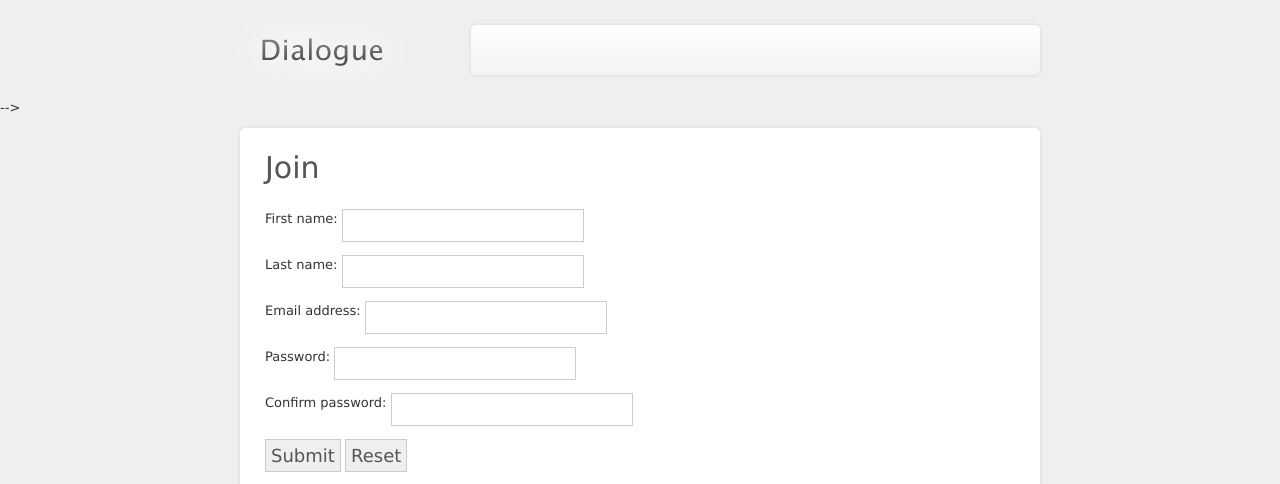
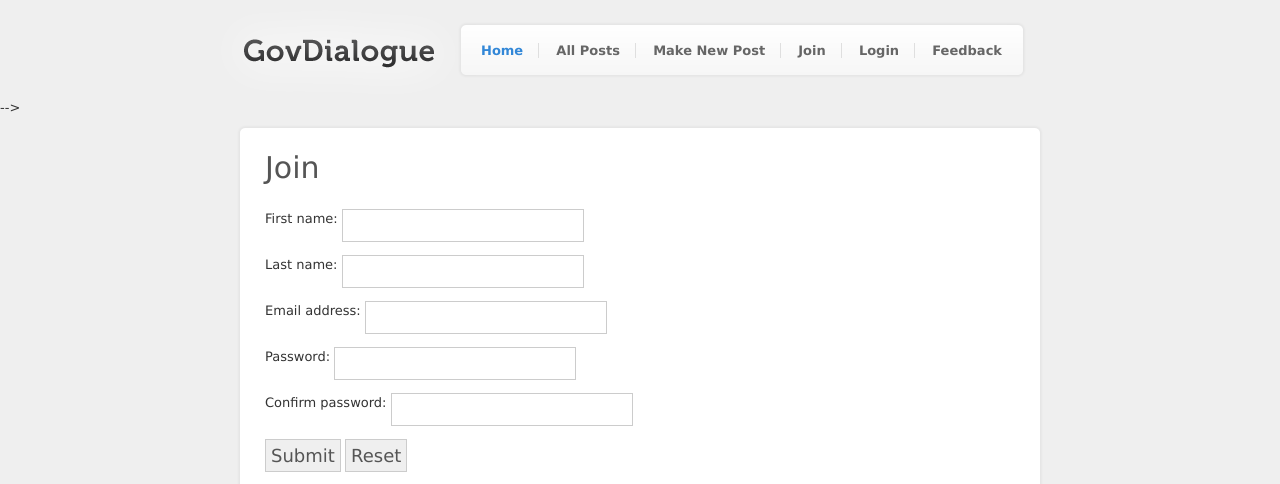
Before and after one commit to qiemem/GovDialogue, a PHP site: page /join.php in a window 1280 px wide. Shown: the top 484 px of the page. Run offline with PHP 8.4, Linux system fonts and the light colour scheme.

Commit message:
ohhhhhh baby

```diff
--- a/html/govit/header.php
+++ b/html/govit/header.php
@@ -52,8 +52,39 @@ function printHeader($page_title, $page_description, $page_keywords)
 <body>
 
 	<div class="headerContainer">
-    &nbsp;
-    </div>
+    	<div class="headerLeft"><img src="images/headerLeft.png" border="0" width="261" height="100" /></div>
+        <div class="nav">
+        	<ul class="nav">
+
+            <?php
+            if (isUserLoggedIn())
+            {
+                ?>
+                <li class="first thisPage"><a href="/govit/">Home</a></li>
+                <li><a href="/govit/allposts.php">All Posts</a></li>
+                <li><a href="/govit/makenewpost.php">Make New Post</a></li>
+                <li><a href="/govit/profile.php">Your Profile</a></li>
+                <li><a href="/govit/logout.php">Logout</a></li>
+                <li class="last"><a href="/govit/feedback.php">Feedback</a></li>
+                <?php
+            }
+            else
+            {
+            ?>
+                <li class="first thisPage"><a href="/govit/">Home</a></li>
+                <li><a href="/govit/allposts.php">All Posts</a></li>
+                <li><a href="/govit/makenewpost.php">Make New Post</a></li>
+                <li><a href="/govit/join.php">Join</a></li>
+                <li><a href="/govit/login.php">Login</a></li>
+                <li class="last"><a href="/govit/feedback.php">Feedback</a></li>
+            <?php
+            }
+            ?>
+            </ul>
+        </div>
+        <div class="headerRight"><img src="images/spacer.gif" border="0" width="1" height="1" /></div>
+        <div class="clearBoth"></div>
+    </div><!-- /.headerContainer -->
 
     <!--
     <div class="header">
@@ -61,33 +92,7 @@ function printHeader($page_title, $page_description, $page_keywords)
         <div class="headerContainer">
         <h1><a href="/govit/">Govit</a> <span class="version">alpha</span></h1>
 
-        <ul class="nav">
 
-        <?php
-        if (isUserLoggedIn())
-        {
-            ?>
-            <li><a href="/govit/">Home</a></li>
-            <li><a href="/govit/allposts.php">All Posts</a></li>
-            <li><a href="/govit/makenewpost.php">Make New Post</a></li>
-            <li><a href="/govit/profile.php">Your Profile</a></li>
-            <li><a href="/govit/logout.php">Logout</a></li>
-            <li><a href="/govit/feedback.php">Feedback</a></li>
-            <?php
-        }
-        else
-        {
-        ?>
-            <li><a href="/govit/">Home</a></li>
-            <li><a href="/govit/allposts.php">All Posts</a></li>
-            <li><a href="/govit/makenewpost.php">Make New Post</a></li>
-            <li><a href="/govit/join.php">Join</a></li>
-            <li><a href="/govit/login.php">Login</a></li>
-            <li><a href="/govit/feedback.php">Feedback</a></li>
-        <?php
-        }
-        ?>
-        </ul>
 
         </div><!-- /.headerContainer -->
 
--- a/html/govit/styles/global2.css
+++ b/html/govit/styles/global2.css
@@ -40,7 +40,6 @@ h2
 
 div.headerContainer
 {
-	background-image: url(../images/header_placeholder.png);
 	width: 850px;
 	height: 100px;
 	overflow: hidden;
@@ -48,20 +47,72 @@ div.headerContainer
 	padding: 0;
 }
 
-div.header ul.nav
+div.headerLeft
+{
+	float: left;
+	height: 100px;
+	width: 261px;
+}
+
+div.nav
+{
+	float: left;
+	background-image: url(../images/headerNavBg.png);
+	height: 100px;
+	max-width: 548px;
+}
+
+ul.nav
 {
 	list-style-type: none;
-	margin: 0;
+	margin: 43px 0 0 0;
 	padding: 0;
 }
 
-div.header ul.nav li
+ul.nav li
 {
 	display: inline;
-	font-size: 17px;
-	margin: 0 20px 0 0;
-	padding: 0;
+	font-size: 13px;
+	margin: 0;
+	padding: 0 15px 0 13px;
+	border-right: 1px solid #dfdfdf;
 }
+
+ul.nav li.first {
+	padding: 0 15px 0 5px;
+}
+
+ul.nav li.last {
+	border: none;
+	padding: 0 5px 0 13px;
+}
+
+ul.nav li a, ul.nav li a:active, ul.nav li a:visited
+{
+	color: #666666;
+	text-decoration: none;
+	font-weight: bold;
+}
+
+ul.nav li a:hover { color: #333333; }
+
+ul.nav li.thisPage a, ul.nav li.thisPage a:active, ul.nav li.thisPage a:visited
+{
+	color: #3287d7;
+	text-decoration: none;
+	font-weight: bold;
+}
+
+ul.nav li.thisPage a:hover { color: #005fb7; }
+
+div.headerRight
+{
+	background-image: url(../images/headerRight.png);
+	float: left;
+	height: 100px;
+	width: 41px;
+}
+
 
 /* /Header */
 
```
Also changed, not shown: html/govit/images/headerLeft.png (added), html/govit/images/headerNavBg.png (added), html/govit/images/headerRight.png (added), html/govit/images/header_placeholder.png, html/govit/images/navbar_1.png (added), 2 other files.
